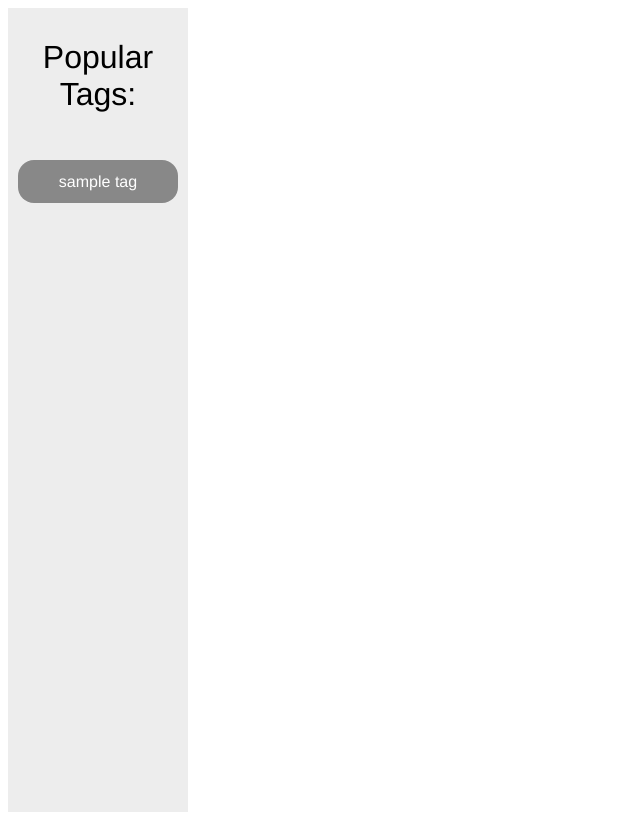
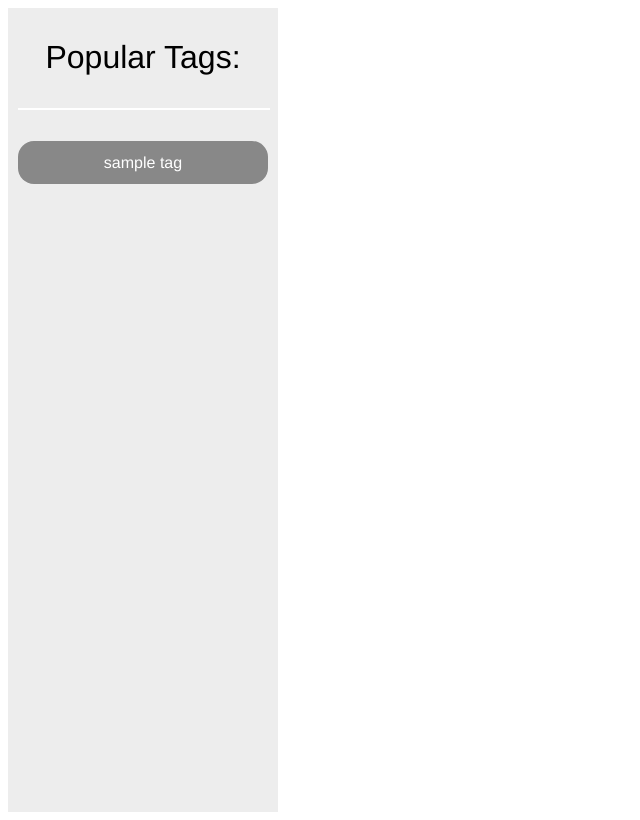
Before and after one commit to ashleyswinning/pinmages, a Python web app: template pinmages/templates/jinja2/tags.html in a window 1280 px wide. Shown: the whole page, without its empty margins (0-640 px from the left). Run offline with Jinja, Linux system fonts and the light colour scheme; the template is opened without the code that fills it: most values are stand-ins (such as "Sample title", 1, 10 or a date in 2020).

Commit message:
changed tags.css

```diff
--- a/pinmages/static/tags.css
+++ b/pinmages/static/tags.css
@@ -6,13 +6,14 @@ body{
 	padding: 10px;
   background-color: rgba(166, 166, 166, 0.2);
 	height: 100%;
-	max-width: 40px;
-  min-width: 160px;
+	max-width: 250px;
+  min-width: 150px;
 }
 .alltags h1{
 	text-align: center;
 	font-weight: lighter;
-	padding-bottom: 10px;
+		padding-bottom: 10px;
+
 }
 
 ul.tagsbuttons{
@@ -40,7 +41,7 @@ ul.tagsbuttons li a{
 	padding: .8em;
 	/*! width: 40px; */
 
-	overflow: hidden;
+	overflow:hidden;
 	display:block;
 
 }
--- a/pinmages/templates/jinja2/tags.html
+++ b/pinmages/templates/jinja2/tags.html
@@ -3,6 +3,7 @@
 </head>
 <div class="alltags">
 	<h1>Popular Tags:</h1>
+    <hr class="horizline" align="left" width="100%" color="white">
 		<ul class="tagsbuttons">
         {% for tag in tags %}
             <li><a style="background-color:{{tag.get('color')}};" href="#">{{ tag.get('name') }}</a></li>
```
